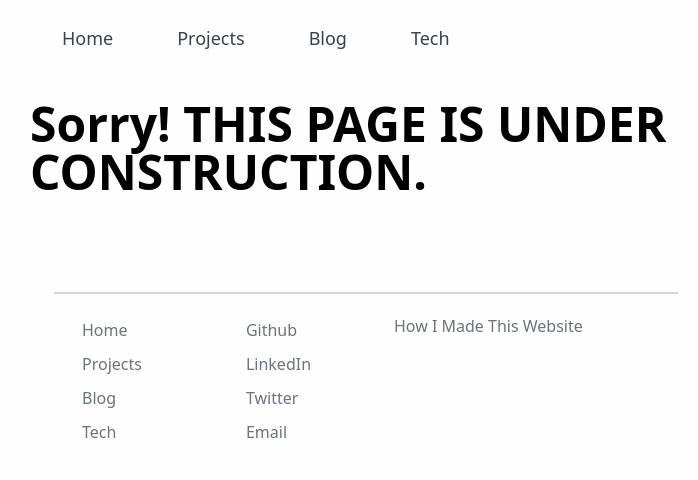
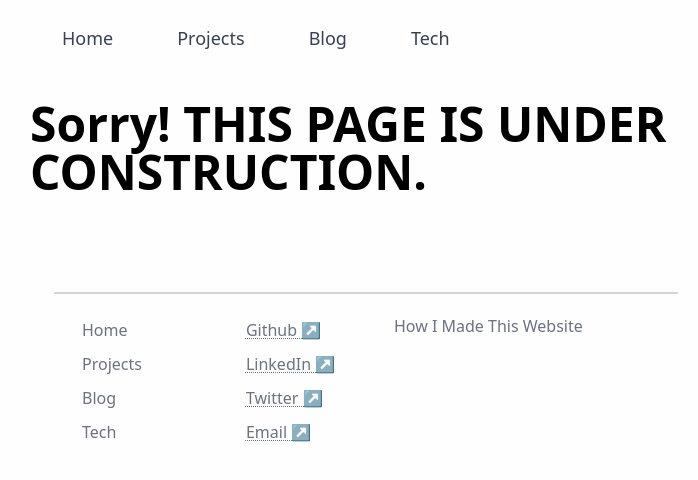
Before and after one commit to saadsme/portfolio, a Next.js app: page /tech in a window 1280 px wide. Shown: the top 480 px of the page, without its empty margins (274-972 px from the left). Built offline with nearby package versions, Linux system fonts and the light colour scheme.

Commit message:
Footer links redesign and they now open in New Tab

```diff
--- a/components/Footer.js
+++ b/components/Footer.js
@@ -8,21 +8,21 @@ const Footer = () => {
             <div className='flex flex-col md:flex-row'>
                 <div className='flex flex-row items-center w-full max-w-3xl mx-6 mb-5 space-x-12 md:space-x-24 text-gray-500'>
                     <div className='flex flex-col space-y-0.5'>
-                        <Link className="hover:bg-gray-200 p-1 rounded"  href={'/'}>Home</Link>
-                        <Link className="hover:bg-gray-200 p-1 rounded"  href={'/projects'}>Projects</Link>
-                        <Link className="hover:bg-gray-200 p-1 rounded"  href={'/blog'}>Blog</Link>
-                        <Link className="hover:bg-gray-200 p-1 rounded"  href={'/tech'}>Tech</Link>
+                        <Link className="hover:bg-gray-200 p-1 rounded hover:text-gray-700 "  href={'/'}>Home</Link>
+                        <Link className="hover:bg-gray-200 p-1 rounded hover:text-gray-700 "  href={'/projects'}>Projects</Link>
+                        <Link className="hover:bg-gray-200 p-1 rounded hover:text-gray-700"  href={'/blog'}>Blog</Link>
+                        <Link className="hover:bg-gray-200 p-1 rounded hover:text-gray-700"  href={'/tech'}>Tech</Link>
                     </div>
                     <div className='flex flex-col space-y-0.5'>
-                        <Link className="hover:bg-gray-200 p-1 rounded" href={'https://github.com/xosaad'}>Github</Link>
-                        <Link className="hover:bg-gray-200 p-1 rounded" href={'https://www.linkedin.com/in/saad26/'}>LinkedIn</Link>
-                        <Link className="hover:bg-gray-200 p-1 rounded" href={'https://twitter.com/saadcodesjs'}>Twitter</Link>
-                        <Link className="hover:bg-gray-200 p-1 rounded" href={'mailto:aasaad26@gmail.com'}>Email</Link>
+                        <Link className="underline underline-offset-2 decoration-dotted decoration-1 hover:text-gray-700 underline-solid hover:bg-gray-200 p-1 rounded" href={'https://github.com/xosaad'} target="_blank">Github ↗</Link>
+                        <Link className="underline underline-offset-2 decoration-dotted decoration-1 hover:text-gray-700 underline-solid hover:bg-gray-200 p-1 rounded" href={'https://www.linkedin.com/in/saad26/'} target="_blank" >LinkedIn ↗</Link>
+                        <Link className="underline underline-offset-2 decoration-dotted decoration-1 hover:text-gray-700 underline-solid hover:bg-gray-200 p-1 rounded" href={'https://twitter.com/saadcodesjs'} target="_blank" >Twitter ↗</Link>
+                        <Link className="underline underline-offset-2 decoration-dotted decoration-1 hover:text-gray-700 underline-solid hover:bg-gray-200 p-1 rounded" href={'mailto:aasaad26@gmail.com'} target="_blank">Email ↗</Link>
                     </div>
                 </div>
                 <div className='space-y-0.5 mx-6 w-full text-gray-500'>
                     {/*CAN ADD ANY LINKS OR WHATEVER I LIKE HERE*/}
-                    <Link className="hover:bg-gray-200 p-1 rounded" href={'/howimadethis'}>How I Made This Website</Link>
+                    <Link className="hover:bg-gray-200 p-1 rounded hover:text-gray-700" href={'/howimadethis'}>How I Made This Website</Link>
                 </div>
             </div>
         </div>
--- a/components/NavBar.js
+++ b/components/NavBar.js
@@ -5,10 +5,10 @@ const NavBar = () => {
   return (
     <div className='flex md:justify-center'>
         <nav className="hidden flex justify-between max-w-2xl text-lg m-6 mb-12 space-x-12 text-gray-700 md:block">
-            <Link className="hover:bg-gray-200 border-spacing-1 rounded p-1 px-2" href={'/'}>Home</Link>
-            <Link className="hover:bg-gray-200 border-spacing-1 rounded p-1 px-2" href={'/projects'}>Projects</Link>
-            <Link className="hover:bg-gray-200 border-spacing-1 rounded p-1 px-2" href={'/blog'}>Blog</Link>
-            <Link className="hover:bg-gray-200 border-spacing-1 rounded p-1 px-2" href={'/tech'}>Tech</Link>
+            <Link className="hover:bg-gray-200 border-spacing-1 rounded p-1 px-2 hover:text-gray-900" href={'/'}>Home</Link>
+            <Link className="hover:bg-gray-200 border-spacing-1 rounded p-1 px-2 hover:text-gray-900" href={'/projects'}>Projects</Link>
+            <Link className="hover:bg-gray-200 border-spacing-1 rounded p-1 px-2 hover:text-gray-900" href={'/blog'}>Blog</Link>
+            <Link className="hover:bg-gray-200 border-spacing-1 rounded p-1 px-2 hover:text-gray-900" href={'/tech'}>Tech</Link>
         </nav>
 
         <div className='HAMBURGER space-y-1.5 m-6 mb-12 md:hidden'>
```
